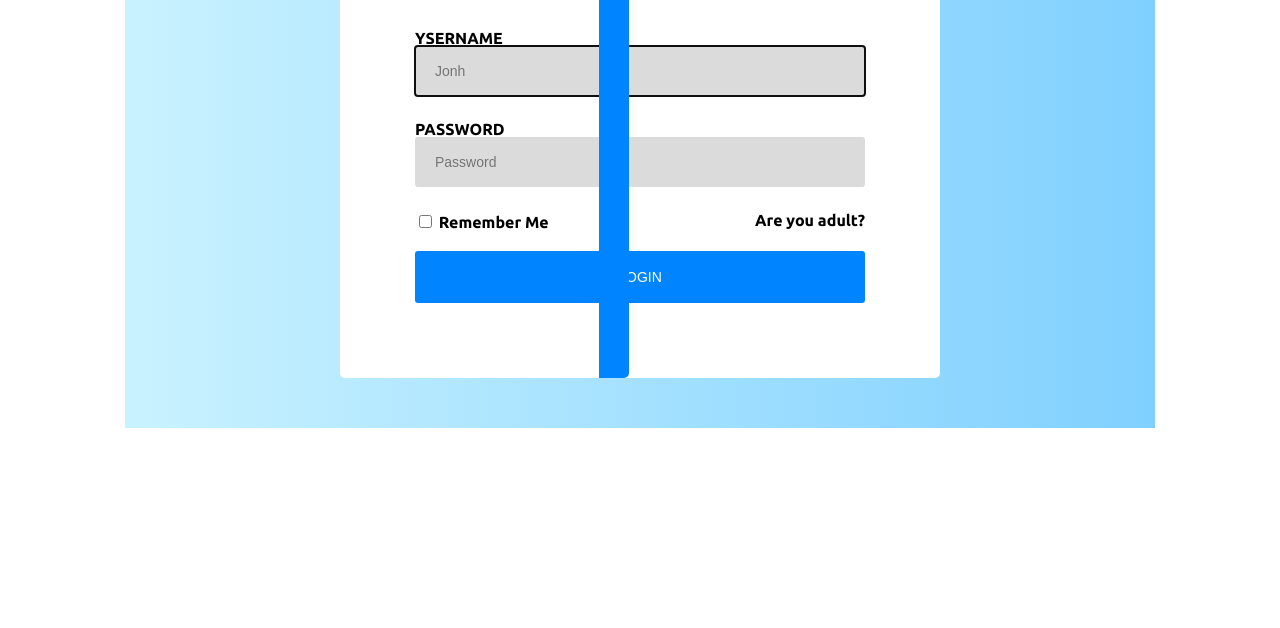
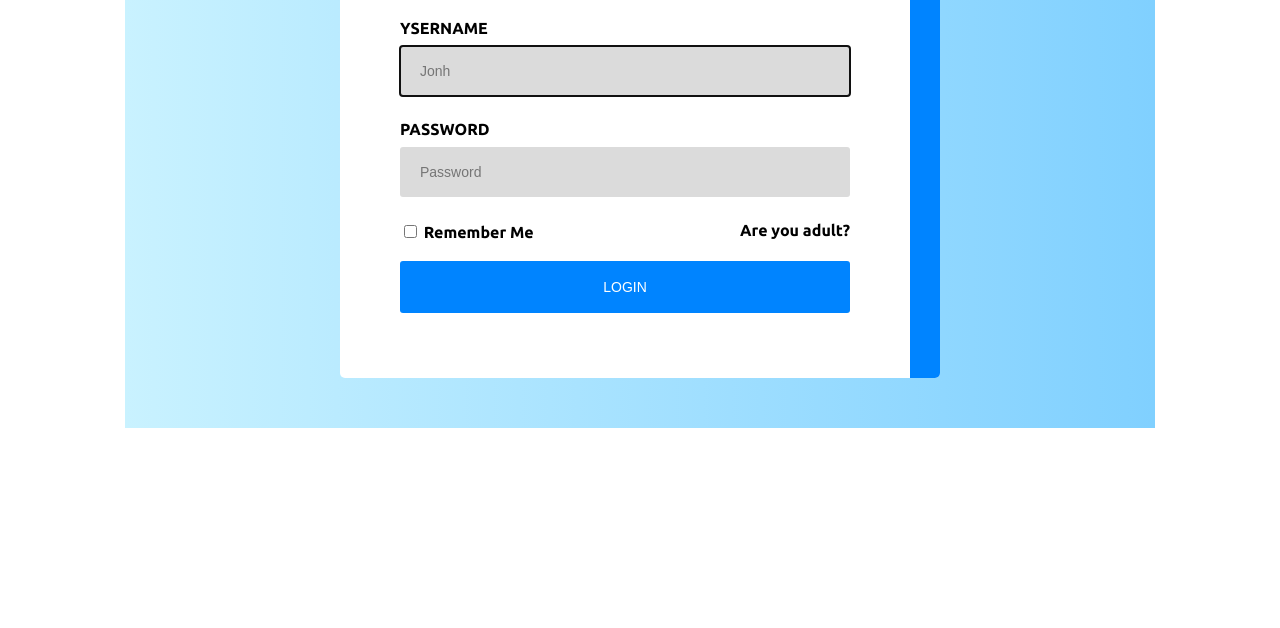
Before and after one commit to Im-Mad-Panda/label-input, a plain HTML site: page index.html in a window 1280 px wide. Shown: the part 172-800 px from the top of the page. Drawn offline with Linux system fonts and the light colour scheme.

Commit message:
box-after

```diff
--- a/css/style.css
+++ b/css/style.css
@@ -43,17 +43,17 @@ body {
   margin-top: 50px;
   margin-bottom: 50px;
 }
-.box::before {
+.box::after {
   width: 30px;
   height: 500px;
   background-color: #0084ff;
   content: " ";
-  position: absolute;
+  position: relative;
   border-radius: 0 5px 5px 0;
 }
-.box::before {
-  top: 3.1em;
-  right: 40.7em;
+.box::after {
+  top: 0;
+  right: -60px;
 }
 .box-letter {
   width: 450px;
@@ -75,6 +75,7 @@ body {
   font-size: 14px;
   line-height: 18px;
   margin-bottom: 25px;
+  margin-top: 10px;
   color: #000000;
   box-sizing: border-box;
   background: #dbdbdb;
```
